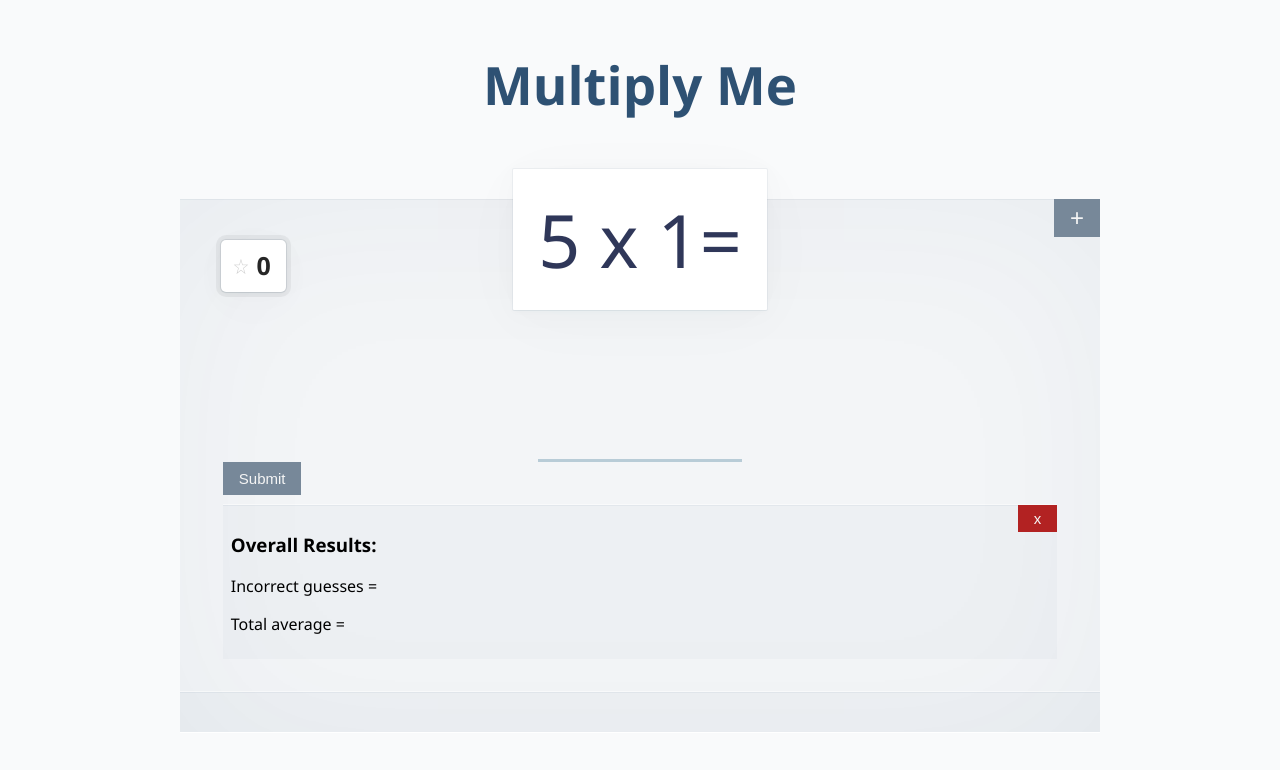
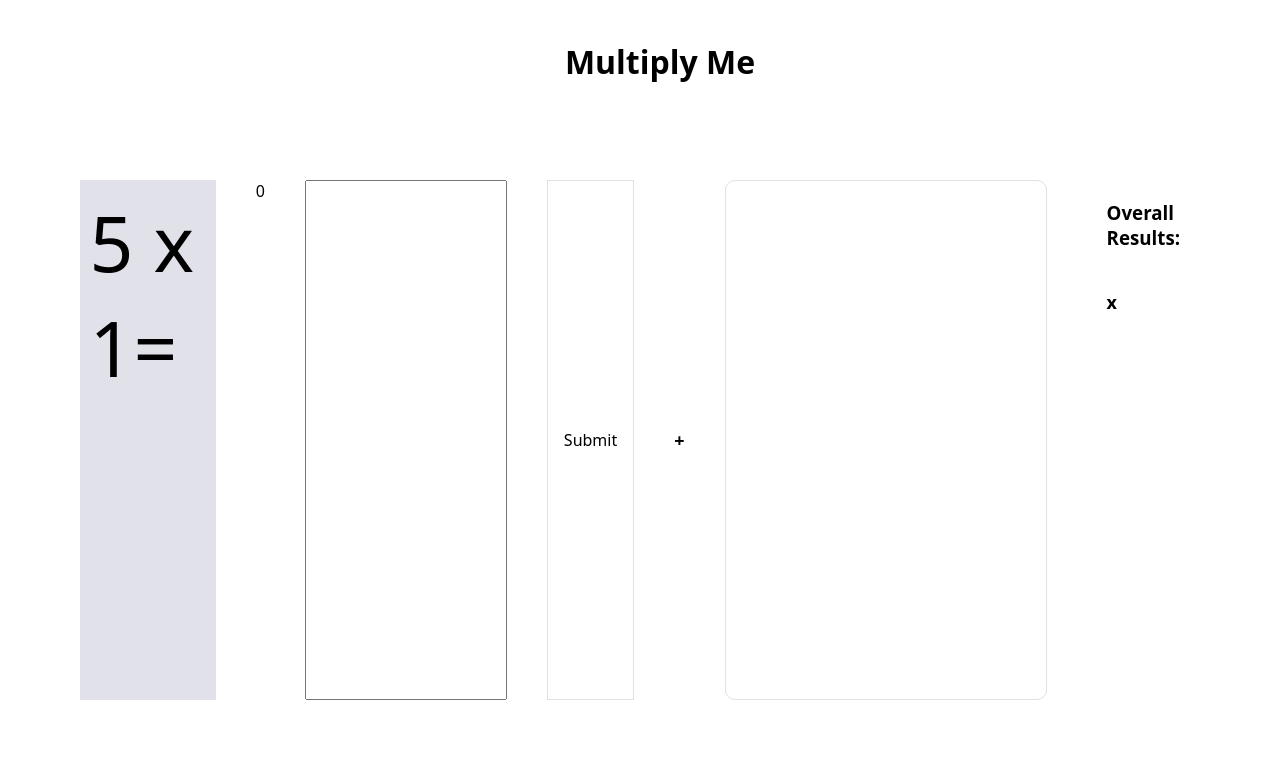
Before and after one commit to rogerb5/MultiplyMe, a plain HTML site: page index.html in a window 1280 px wide. Drawn offline with Linux system fonts and the light colour scheme.

Commit message:
reduce css

```diff
--- a/css/style.css
+++ b/css/style.css
@@ -1,248 +1,93 @@
-:root {
-    /*----- COLORS -----*/
-    --darkblue1: rgba(10, 20, 60, .85);
-    --darkblue2: rgba(10, 50, 90, .85);
-    --darkblue3: rgba(10, 80, 120, .85);
-    --lightblue1: rgba(25, 65, 105, .025);
-    --lightblue2: rgba(20, 55, 95, .05);
-    --lightblue3: rgba(10, 80, 120, .25);
-
-    --shadow: 0 0 0 1px var(--lightblue2), 0 1px 1px var(--lightblue1), 0 2px 6px var(--lightblue1), 0 4px 30px var(--lightblue1), 0 10px 75px var(--lightblue1);
+* {
+    margin: 20px;
+    padding: 0;
+    box-sizing: border-box;
+    font-family: system-ui;
 }
 
-body {
-    background: var(--lightblue1);
-    font-family: 'Segoe UI', Tahoma, Geneva, Verdana, sans-serif;
-    max-width: 920px;
-    margin: auto;
+button {
+    border: none;
+    outline: 0;
+    font-weight: bold;
+    background-color: white;
+    font-size: 18px;
 }
 
 button:hover {
     cursor: pointer;
 }
 
-body * {
-    box-sizing: border-box;
+input[type=submit] {
+    outline: none;
+    border: 1px solid #E0E1E9;
+    background: white;
+    padding: 0.5rem 1rem 0.5rem 1rem;
+    font-size: 16px;
 }
 
-main {
-    padding: 0 calc(1vw + 30px) calc(1vw + 70px) calc(1vw + 30px);
-    background: rgba(10, 50, 90, .025);
-    box-shadow: inset 0 25px 200px -25px rgba(10, 50, 90, .05), inset 0 1px 0 rgba(10, 50, 90, .05), 0 1px 0 white;
-    position: relative;
-}
-
-header {
-    padding: calc(0.5vh);
-}
-
-#title {
-    display: flex;
-    justify-content: center;
-    font-size: calc(1vw + 40px);
-    padding: 0.6rem;
-    color: var(--darkblue2);
-    cursor: default;
-}
-
-#equation {
-    font-size: calc(2vw + 3em);
-    border-radius: 1px;
-    color: var(--darkblue1);
-    font-weight: 200;
-    display: table;
-    margin: 30px auto 2.5vw auto;
-    position: relative;
-    top: -30px;
-    padding: 20px 25px;
-    background: white;
-    box-shadow: var(--shadow);
-    user-select: none;
-    cursor: default;
-}
-
-#equation>span:nth-of-type(2) {
-    opacity: .25;
-    color: var(--darkblue3);
-    margin: 0 15px;
-    position: relative;
-    top: -5px;
-}
-
-input[type="number"] {
-    font-size: calc(2vw + 3em);
+input[type="text"] {
+    font-size: calc(1vw + 2em);
     font-weight: 300;
     text-align: center;
     display: block;
     width: 5ch;
     margin: auto;
     background: transparent;
-    color: var(--darkblue3);
-    border: 2px solid var(--lightblue3);
+    color: #333;
     border-width: 0 0 3px 0;
     padding: 0px 10px 2px 10px;
     outline: none;
 }
 
-.submit-btn {
-    background-color: lightslategray;
-    color: whitesmoke;
-    margin: 0;
-    border: none;
-    font-size: 15px;
-    padding: 0.5rem 1rem 0.5rem 1rem;
+header {
+    text-align: center;
+    width: 100%;
+    height: 100px;
 }
 
-.submit-btn:hover {
-    cursor: pointer;
+main {
+    display: flex;
+    justify-content: space-between;
+    min-height: 70vh;
 }
 
-::placeholder {
-    color: var(--lightblue3);
-    opacity: 0.5;
+div#response {
+    border: 1px solid #E0E1E9;
+    border-radius: 10px;
+    padding: 0.2rem;
+    width: 50%;
 }
 
-/* Hide up/dwn arrows on number input fields */
-input[type=number]::-webkit-inner-spin-button,
-input[type=number]::-webkit-outer-spin-button {
-    -webkit-appearance: none;
-    margin: 0;
+div#equation {
+    font-size: 6vw;
+    background-color: #E0E1E9;
+    padding: 0.6rem;
 }
 
-
-#counter {
-    padding: 0 15px;
-    height: 50px;
-    display: table;
-    text-align: center;
-    line-height: 50px;
-    background: white;
-    color: rgb(0, 0, 0, .85);
-    font-size: 25px;
-    font-weight: bold;
-    position: absolute;
-    top: calc(2vw + 15px);
-    left: calc(2vw + 15px);
-    border-radius: 5px;
-    box-shadow: var(--shadow), 0 0 0 5px rgb(0, 0, 0, .05), 0 0 1px 1px rgb(0, 0, 0, .05);
-}
-
-#counter::before {
-    content: '☆';
-    position: relative;
-    top: -1px;
-    color: rgba(0, 0, 0, .2);
-    margin: 0 7px 0 -3px;
-    font-size: 21px;
-}
-
-#response {
-    position: absolute;
-    box-shadow: inset 0 1px 0 var(--lightblue2), 0 -1px 0 rgba(255, 255, 255, .5);
-    background: var(--lightblue1);
-    letter-spacing: 0.5px;
-    color: white;
-    height: 40px;
-    display: block;
-    left: 0;
-    right: 0;
-    bottom: 0;
-    line-height: 40px;
-    text-align: center;
-}
-
-#response>p {
-    margin: 0;
-    padding: 0 15px;
-
-}
-
-#response>p:empty {
+p#incorrect {
+    border: 1px solid rgb(210, 105, 110);
+    padding: 0.333rem;
+    opacity: 0;
     display: none;
 }
 
-/* Add active classes */
-#response #incorrect {
+p#correct {
+    border: 1px solid rgb(120, 185, 110);
+    padding: 0.333rem;
     opacity: 0;
     display: none;
-    background: rgb(210, 105, 110);
 }
 
-#response #correct {
-    opacity: 0;
-    display: none;
-    background: rgb(120, 185, 110);
+section.input-section {
+    display: flex;
+    flex-direction: column;
+    align-items: center;
+    justify-content: space-around;
+    width: 50%;
+    position: relative;
 }
 
-
-/* Overall results section */
-section.stats-section {
-    position: relative;
-    top: 10px;
-    left: 0;
-    box-shadow: inset 0 1px 0 var(--lightblue2), 0 -1px 0 rgba(255, 255, 255, .5);
-    background: var(--lightblue1);
-    padding: 0.5rem;
+article.article-stats {
+    border: 1px solid #333;
+    display: none;
 }
-
-section.stats-section nav {
-    display: flex;
-    flex-direction: column;
-    justify-content: space-between;
-}
-
-p.avg::before {
-    content: '';
-}
-
-p.total-guesses::before {
-    content: '';
-}
-
-button.exit-btn {
-    background-color: firebrick;
-    color: whitesmoke;
-    border: none;
-    font-size: 15px;
-    padding: 0.3rem 1rem 0.3rem 1rem;
-    position: absolute;
-    top: 0;
-    right: 0;
-}
-
-button.display-btn {
-    padding: 0.3rem 1rem 0.3rem 1rem;
-    background-color: lightslategray;
-    color: whitesmoke;
-    font-size: 24px;
-    text-align: center;
-    margin: 0;
-    border: none;
-    top: 0;
-    right: 0;
-    position: absolute;
-}
-
-h3.h3-title {
-    bottom: 0;
-    left: 0;
-}
-
-article.article-stats {}
-
-@media screen and (max-width: 600px) {
-    #title {
-        text-align: center;
-    }
-
-    /* Main contents */
-
-    main {
-        max-width: 600px;
-    }
-
-    #equation {
-        transform: rotateZ(0deg);
-        padding: 10px 15px;
-    }
-}
```
